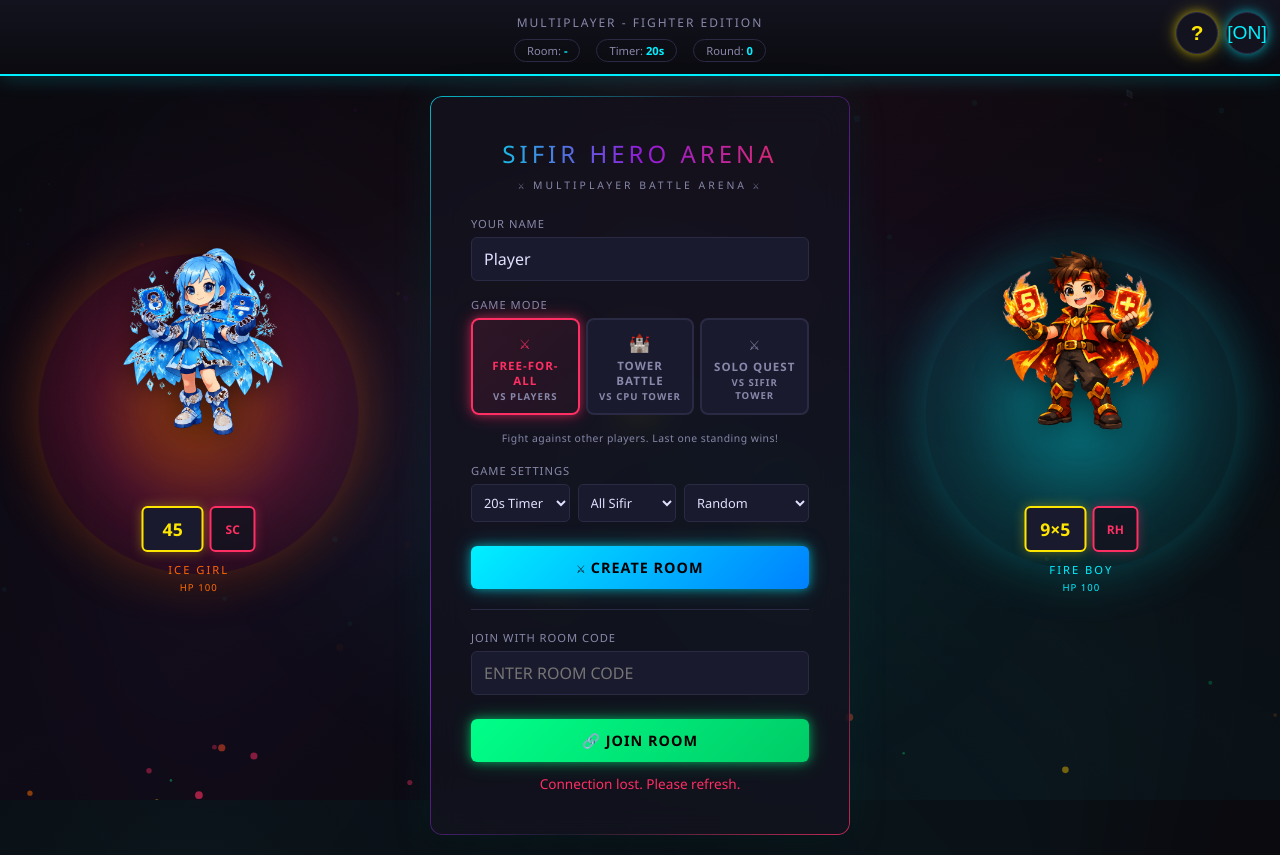
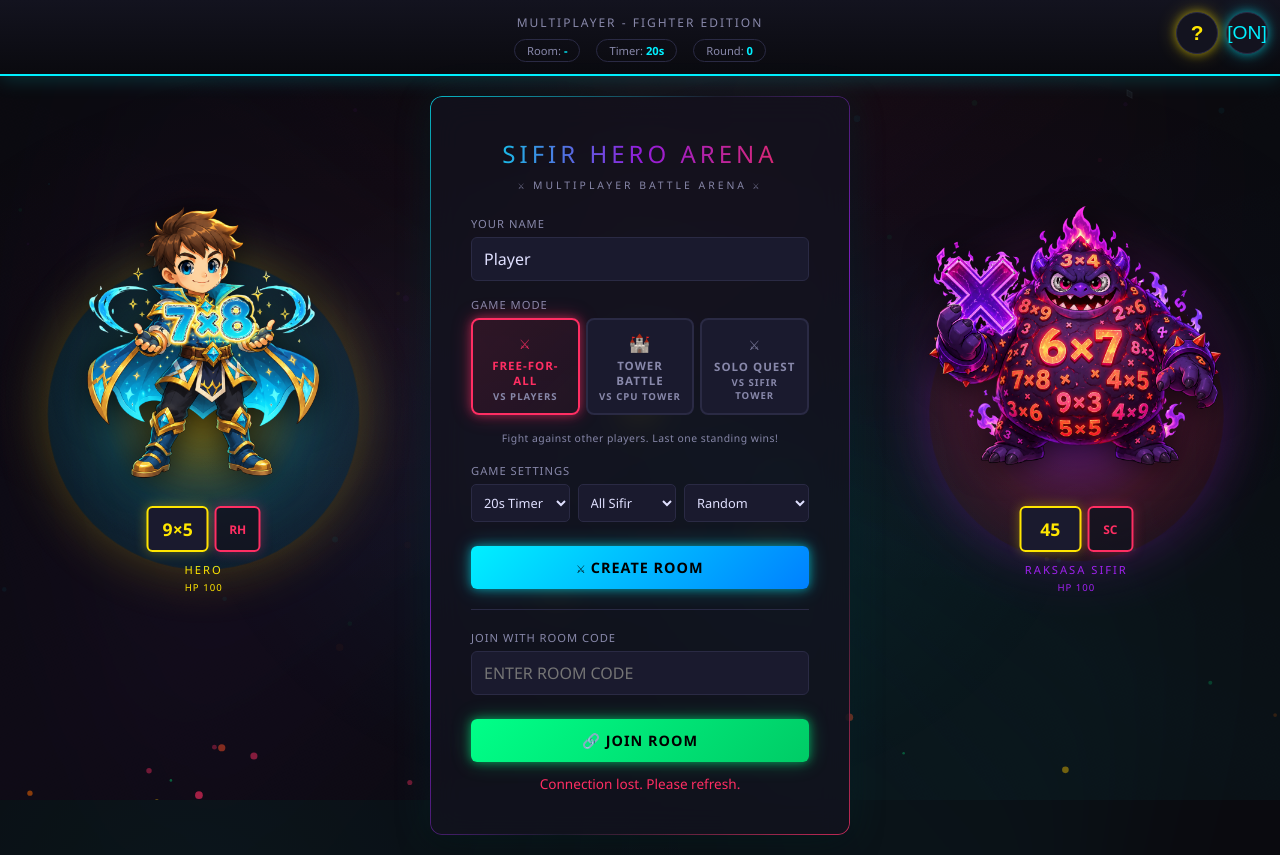
Before and after one commit to Heddy12/sifir-arena, a website: page client.html in a window 1280 px wide. Drawn offline with Linux system fonts and the light colour scheme.

Commit message:
replace characters with Hero (left) vs Raksasa Sifir (right); retheme auras gold/blue vs purple/red; remove old art

```diff
--- a/client.html
+++ b/client.html
@@ -306,34 +306,34 @@ header .subtitle{font-size:0.75rem;color:var(--text-dim);letter-spacing:2px;marg
 .floating-card.cat-utility{color:var(--neon-yellow);border-color:var(--neon-yellow);}
 .floating-card.cat-recovery{color:var(--neon-purple);border-color:var(--neon-purple);}
 
-/* ==================== CHARACTERS (ICE GIRL / FIRE BOY) ==================== */
+/* ==================== CHARACTERS (HERO / RAKSASA SIFIR) ==================== */
 #warriors-bg{position:fixed;top:0;left:0;right:0;bottom:0;z-index:0;pointer-events:none;display:flex;align-items:center;justify-content:center;}
 .character{position:absolute;display:flex;flex-direction:column;align-items:center;justify-content:center;transition:all 1s ease;width:300px;}
-.character.ice-girl{right:4%;bottom:50%;transform:translateY(50%);animation:charFloatIce 4s ease-in-out infinite;}
-.character.fire-boy{left:4%;bottom:50%;transform:translateY(50%);animation:charFloatFire 4s ease-in-out infinite;}
-@keyframes charFloatIce{0%,100%{transform:translateY(50%) translateX(0);}50%{transform:translateY(calc(50% - 12px)) translateX(5px);}}
-@keyframes charFloatFire{0%,100%{transform:translateY(50%) translateX(0);}50%{transform:translateY(calc(50% - 12px)) translateX(-5px);}}
+.character.hero{left:4%;bottom:50%;transform:translateY(50%);animation:charFloatHero 4s ease-in-out infinite;}
+.character.monster{right:4%;bottom:50%;transform:translateY(50%);animation:charFloatMonster 4s ease-in-out infinite;}
+@keyframes charFloatHero{0%,100%{transform:translateY(50%) translateX(0);}50%{transform:translateY(calc(50% - 12px)) translateX(5px);}}
+@keyframes charFloatMonster{0%,100%{transform:translateY(50%) translateX(0);}50%{transform:translateY(calc(50% - 12px)) translateX(-5px);}}
 .char-platform{position:absolute;top:55%;left:50%;width:320px;height:320px;transform:translate(-50%,-50%);border-radius:50%;z-index:0;opacity:0.95;}
-.char-platform.ice{background:radial-gradient(circle,rgba(0,240,255,0.40) 0%,rgba(0,240,255,0.18) 45%,rgba(0,240,255,0.04) 70%,transparent 78%);box-shadow:0 0 60px rgba(0,240,255,0.35),inset 0 0 60px rgba(0,240,255,0.15);animation:iceShimmer 3s ease-in-out infinite alternate;}
-.char-platform.fire{background:radial-gradient(circle,rgba(255,107,0,0.42) 0%,rgba(255,46,99,0.18) 45%,rgba(255,46,99,0.04) 70%,transparent 78%);box-shadow:0 0 60px rgba(255,107,0,0.35),inset 0 0 60px rgba(255,46,99,0.15);animation:fireFlicker 0.4s ease-in-out infinite alternate;}
-@keyframes iceShimmer{from{opacity:0.7;transform:translate(-50%,-50%) scale(0.95);}to{opacity:1;transform:translate(-50%,-50%) scale(1.05);}}
-@keyframes fireFlicker{from{opacity:0.75;transform:translate(-50%,-50%) scale(0.92) rotate(-3deg);}to{opacity:1;transform:translate(-50%,-50%) scale(1.08) rotate(3deg);}}
+.char-platform.hero{background:radial-gradient(circle,rgba(255,215,0,0.42) 0%,rgba(0,240,255,0.18) 45%,rgba(0,240,255,0.04) 70%,transparent 78%);box-shadow:0 0 60px rgba(255,215,0,0.35),inset 0 0 60px rgba(0,240,255,0.15);animation:heroShimmer 3s ease-in-out infinite alternate;}
+.char-platform.monster{background:radial-gradient(circle,rgba(160,32,240,0.45) 0%,rgba(255,46,99,0.18) 45%,rgba(255,46,99,0.04) 70%,transparent 78%);box-shadow:0 0 60px rgba(160,32,240,0.35),inset 0 0 60px rgba(255,46,99,0.15);animation:monsterPulse 0.5s ease-in-out infinite alternate;}
+@keyframes heroShimmer{from{opacity:0.7;transform:translate(-50%,-50%) scale(0.95);}to{opacity:1;transform:translate(-50%,-50%) scale(1.05);}}
+@keyframes monsterPulse{from{opacity:0.75;transform:translate(-50%,-50%) scale(0.92) rotate(-3deg);}to{opacity:1;transform:translate(-50%,-50%) scale(1.08) rotate(3deg);}}
 .char-aura{position:absolute;top:50%;left:50%;width:360px;height:360px;transform:translate(-50%,-50%);border-radius:50%;z-index:-1;filter:blur(30px);opacity:0.6;}
-.char-aura.ice{background:radial-gradient(circle,rgba(0,240,255,0.5) 0%,rgba(0,240,255,0.12) 40%,transparent 70%);}
-.char-aura.fire{background:radial-gradient(circle,rgba(255,107,0,0.5) 0%,rgba(255,46,99,0.18) 40%,transparent 70%);}
+.char-aura.hero{background:radial-gradient(circle,rgba(255,215,0,0.45) 0%,rgba(0,240,255,0.12) 40%,transparent 70%);}
+.char-aura.monster{background:radial-gradient(circle,rgba(160,32,240,0.5) 0%,rgba(255,46,99,0.18) 40%,transparent 70%);}
 .char-img{width:300px;height:auto;max-height:430px;position:relative;z-index:1;filter:drop-shadow(0 0 16px rgba(0,0,0,0.7));}
 .char-emoji{font-size:8rem;line-height:1;position:relative;z-index:1;filter:drop-shadow(0 0 18px currentColor);display:none;align-items:center;justify-content:center;}
-.character.ice-girl .char-emoji{color:var(--neon-cyan);}
-.character.fire-boy .char-emoji{color:var(--neon-orange);}
+.character.hero .char-emoji{color:var(--neon-yellow);}
+.character.monster .char-emoji{color:var(--neon-purple);}
 .held-cards{display:flex;gap:6px;margin-top:12px;z-index:2;position:relative;}
 .held-number{width:62px;height:46px;border-radius:6px;display:flex;align-items:center;justify-content:center;font-size:1.1rem;font-weight:bold;background:var(--bg-card-2);border:2px solid var(--neon-yellow);color:var(--neon-yellow);box-shadow:0 0 12px rgba(255,230,0,0.35);}
 .held-magic{width:46px;height:46px;border-radius:6px;display:flex;align-items:center;justify-content:center;font-size:0.75rem;font-weight:bold;text-transform:uppercase;background:rgba(19,19,31,0.85);border:2px solid var(--neon-red);color:var(--neon-red);box-shadow:0 0 12px rgba(255,46,99,0.35);}
 .char-label{font-size:0.7rem;text-transform:uppercase;letter-spacing:2px;margin-top:10px;color:var(--text-dim);}
-.character.ice-girl .char-label{color:var(--neon-cyan);}
-.character.fire-boy .char-label{color:var(--neon-orange);}
+.character.hero .char-label{color:var(--neon-yellow);}
+.character.monster .char-label{color:var(--neon-purple);}
 .char-hp{font-size:0.6rem;margin-top:4px;letter-spacing:1px;}
-.character.ice-girl .char-hp{color:var(--neon-cyan);}
-.character.fire-boy .char-hp{color:var(--neon-orange);}
+.character.hero .char-hp{color:var(--neon-yellow);}
+.character.monster .char-hp{color:var(--neon-purple);}
 #vs-lightning{position:absolute;font-size:4rem;font-weight:bold;color:var(--neon-yellow);text-shadow:0 0 40px rgba(255,230,0,0.6),0 0 80px rgba(255,230,0,0.3);animation:vsPulse 1s ease infinite alternate;z-index:1;}
 
 /* ==================== GLASSMORPHISM CONNECT CARD ==================== */
@@ -375,8 +375,8 @@ header .subtitle{font-size:0.75rem;color:var(--text-dim);letter-spacing:2px;marg
   .char-emoji{font-size:4rem;}
   .char-platform{width:165px;height:165px;}
   .char-aura{width:190px;height:190px;}
-  .character.ice-girl{right:1%;}
-  .character.fire-boy{left:1%;}
+  .character.hero{left:1%;}
+  .character.monster{right:1%;}
   #vs-lightning{font-size:2.5rem;}
 }
 </style>
@@ -401,33 +401,33 @@ header .subtitle{font-size:0.75rem;color:var(--text-dim);letter-spacing:2px;marg
 </div>
 <div id="screen-flash"></div>
 
-<!-- CHARACTERS: FIRE BOY art left (label ICE GIRL), ICE GIRL art right (label FIRE BOY) -->
+<!-- CHARACTERS: HERO (left) vs RAKSASA SIFIR (right) -->
 <div id="warriors-bg">
-  <div class="character ice-girl" id="char-ice">
-    <div class="char-aura ice"></div>
-    <div class="char-platform ice"></div>
-    <img class="char-img" id="img-ice" src="images/ice-girl.png" alt="Ice Girl" onerror="this.style.display='none';this.nextElementSibling.style.display='flex';">
-    <div class="char-emoji">❄️🧚</div>
+  <div class="character hero" id="char-hero">
+    <div class="char-aura hero"></div>
+    <div class="char-platform hero"></div>
+    <img class="char-img" id="img-hero" src="images/hero.png" alt="Hero" onerror="this.style.display='none';this.nextElementSibling.style.display='flex';">
+    <div class="char-emoji">🦸</div>
     <div class="held-cards">
-      <div class="held-number" id="ice-number">3×4</div>
-      <div class="held-magic" id="ice-magic">X2</div>
+      <div class="held-number" id="hero-number">3×4</div>
+      <div class="held-magic" id="hero-magic">X2</div>
     </div>
-    <div class="char-label">FIRE BOY</div>
-    <div class="char-hp" id="ice-hp">HP 100</div>
+    <div class="char-label">HERO</div>
+    <div class="char-hp" id="hero-hp">HP 100</div>
   </div>
 
   <div id="vs-lightning">⚡</div>
-  <div class="character fire-boy" id="char-fire">
-    <div class="char-aura fire"></div>
-    <div class="char-platform fire"></div>
-    <img class="char-img" id="img-fire" src="images/fire-boy.png" alt="Fire Boy" onerror="this.style.display='none';this.nextElementSibling.style.display='flex';">
-    <div class="char-emoji">🔥🧙</div>
+  <div class="character monster" id="char-monster">
+    <div class="char-aura monster"></div>
+    <div class="char-platform monster"></div>
+    <img class="char-img" id="img-monster" src="images/monster.png" alt="Raksasa Sifir" onerror="this.style.display='none';this.nextElementSibling.style.display='flex';">
+    <div class="char-emoji">👹</div>
     <div class="held-cards">
-      <div class="held-number" id="fire-number">12</div>
-      <div class="held-magic" id="fire-magic">SH</div>
+      <div class="held-number" id="monster-number">12</div>
+      <div class="held-magic" id="monster-magic">SH</div>
     </div>
-    <div class="char-label">ICE GIRL</div>
-    <div class="char-hp" id="fire-hp">HP 200</div>
+    <div class="char-label">RAKSASA SIFIR</div>
+    <div class="char-hp" id="monster-hp">HP 200</div>
   </div>
 </div>
 
@@ -968,34 +968,34 @@ function drawLightning(ctx) {
 }
 
 function updateWarriorDisplay(mode) {
-  var iceNum = document.getElementById('ice-number');
-  var fireNum = document.getElementById('fire-number');
-  var iceHp = document.getElementById('ice-hp');
-  var fireHp = document.getElementById('fire-hp');
-  if (!iceNum || !fireNum) return;
+  var heroNum = document.getElementById('hero-number');
+  var monsterNum = document.getElementById('monster-number');
+  var heroHp = document.getElementById('hero-hp');
+  var monsterHp = document.getElementById('monster-hp');
+  if (!heroNum || !monsterNum) return;
   if (mode === 'tower' || mode === 'solo') {
-    iceNum.textContent = '3×4';
-    fireNum.textContent = '12';
-    iceHp.textContent = 'HP 100';
-    fireHp.textContent = 'HP 200';
+    heroNum.textContent = '3×4';
+    monsterNum.textContent = '12';
+    heroHp.textContent = 'HP 100';
+    monsterHp.textContent = 'HP 200';
   } else {
     var a = 5 + Math.floor(Math.random() * 7);
     var b = 2 + Math.floor(Math.random() * 6);
-    iceNum.textContent = a + '×' + b;
-    fireNum.textContent = a * b;
-    iceHp.textContent = 'HP 100';
-    fireHp.textContent = 'HP 100';
+    heroNum.textContent = a + '×' + b;
+    monsterNum.textContent = a * b;
+    heroHp.textContent = 'HP 100';
+    monsterHp.textContent = 'HP 100';
   }
 }
 
 function initHeldMagicCards() {
   var icons = ['X2', 'SH', 'TF', 'HP', 'RH', 'SQ', 'ST', 'SC', 'SB', 'MS'];
-  var iceMagic = document.getElementById('ice-magic');
-  var fireMagic = document.getElementById('fire-magic');
-  if (!iceMagic || !fireMagic) return;
+  var heroMagic = document.getElementById('hero-magic');
+  var monsterMagic = document.getElementById('monster-magic');
+  if (!heroMagic || !monsterMagic) return;
   setInterval(function () {
-    iceMagic.textContent = icons[Math.floor(Math.random() * icons.length)];
-    fireMagic.textContent = icons[Math.floor(Math.random() * icons.length)];
+    heroMagic.textContent = icons[Math.floor(Math.random() * icons.length)];
+    monsterMagic.textContent = icons[Math.floor(Math.random() * icons.length)];
   }, 3000);
 }
 
```
Also changed, not shown: images/fire-boy.png (deleted), images/hero.png (added), images/ice-girl.png (deleted), images/monster.png (added).
